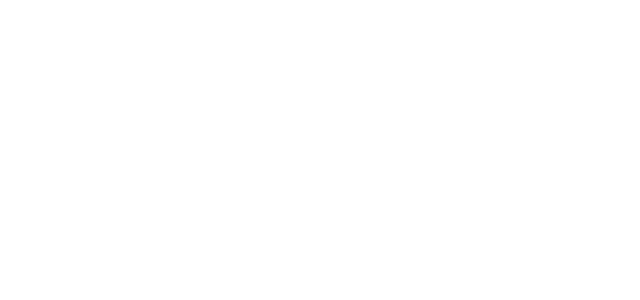
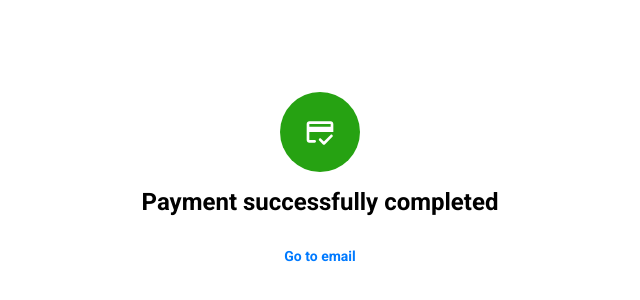
Before and after one commit to unegbuclinton/split-fare, a React (Create React App) app: page /approval in a window 1280 px wide. Before the commit this address had no page. Shown: the part 222-522 px from the top of the page, without its empty margins (320-960 px from the left). Built offline with nearby package versions, Linux system fonts and the light colour scheme.

Commit message:
implemented approval page

```diff
--- a/src/App.js
+++ b/src/App.js
@@ -1,5 +1,6 @@
 import { BrowserRouter as Router, Route, Routes } from 'react-router-dom';
 import { AddEmailContext } from './components/emailContext/EmailContext';
+import ApprovalPage from './pages/Approval';
 import Checkout from './pages/CheckoutPage';
 import EmailRequest from './pages/EmailRequest';
 
@@ -10,7 +11,7 @@
         <Router>
           <Routes>
             <Route exact path="/" element={<Checkout />} />
-
+            <Route exact path="/approval" element={<ApprovalPage />} />
             <Route exact path="/email-request" element={<EmailRequest />} />
           </Routes>
         </Router>
--- a/src/components/emailInput/index.jsx
+++ b/src/components/emailInput/index.jsx
@@ -4,9 +4,8 @@
 import EmailContext from '../emailContext/EmailContext';
 
 const EmailInput = ({ className, show }) => {
-  const { addEmail, emailInput, inputEmail, input } = useContext(EmailContext);
+  const { addEmail, inputEmail, input } = useContext(EmailContext);
 
-  console.log({ emailInput, input });
   return (
     <Wrapper className={className} show={show}>
       <InputField
@@ -23,10 +22,10 @@
 export default EmailInput;
 
 const Wrapper = styled.div`
-  height: ${({ show }) => (show ? '100%' : '0')};
+  height: ${({ show }) => (show ? '30vh' : '0')};
+  transition: height 0.2s ease-in-out;
   overflow: ${({ show }) => (show ? 'auto' : 'hidden')};
   margin-top: 2rem;
-  /* transition: height 0.2s ease-in; */
 `;
 
 const InputField = styled.input`
--- a/src/icons/index.jsx
+++ b/src/icons/index.jsx
@@ -6,3 +6,4 @@
 export { ReactComponent as DPIconSplitLogo } from '../icons/svgs/split-logo.svg';
 export { ReactComponent as DPIconSplit } from '../icons/svgs/split.svg';
 export { ReactComponent as DPIconStripe } from '../icons/svgs/Stripe.svg';
+export { ReactComponent as DPIconApproved } from '../icons/svgs/success.svg';
--- /dev/null
+++ b/src/pages/Approval/index.jsx
@@ -0,0 +1,37 @@
+import React from 'react';
+import styled from 'styled-components';
+import { DPIconApproved } from '../../icons';
+import { FONTSIZES, FONTWEIGHTS } from '../CheckoutPage/constatnts/font-size';
+
+const ApprovalPage = () => {
+  return (
+    <Wrapper>
+      <DPIconApproved />
+      <ApprovalText>Payment successfully completed</ApprovalText>
+      <RedirectText>Go to email</RedirectText>
+    </Wrapper>
+  );
+};
+
+export default ApprovalPage;
+
+const Wrapper = styled.div`
+  height: 100vh;
+  display: flex;
+  flex-direction: column;
+  justify-content: center;
+  align-items: center;
+`;
+
+const ApprovalText = styled.h2`
+  font-size: ${FONTSIZES.xxlarge};
+  text-align: center;
+  margin-top: 1.6rem;
+`;
+
+const RedirectText = styled.p`
+  font-size: ${FONTSIZES.small};
+  color: #007aff;
+  font-weight: ${FONTWEIGHTS.bold};
+  margin-top: 3.2rem;
+`;
--- a/src/pages/EmailRequest/index.jsx
+++ b/src/pages/EmailRequest/index.jsx
@@ -41,7 +41,7 @@
 export default EmailRequest;
 
 const Wrapper = styled.div`
-  padding: 5.2rem 3rem;
+  padding: 5.2rem 3rem 1rem 3rem;
 
   .logo {
     display: flex;
```
Also changed, not shown: src/icons/svgs/success.svg (added).
